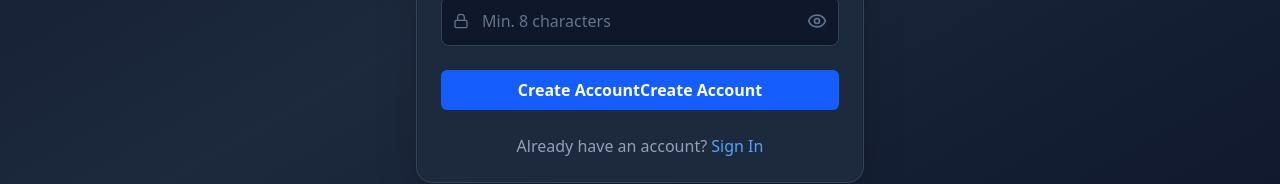
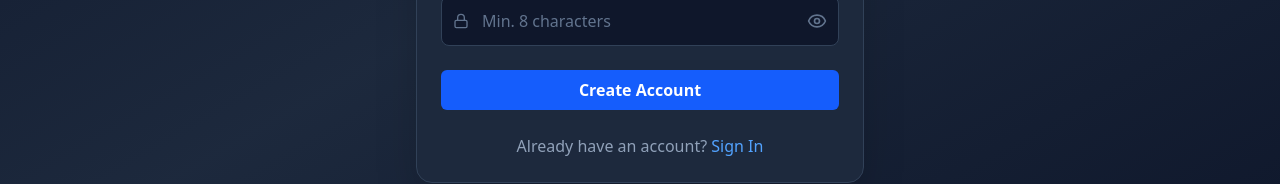
Before and after one commit to suresh-jadhav-3/codePaste, a React (Vite) app: page /register in a window 1280 px wide. Shown: the part 522-706 px from the top of the page. Built offline with nearby package versions, Linux system fonts and the light colour scheme; no server answers.

Commit message:
Update button text based on loading state

```diff
--- a/src/pages/Register.jsx
+++ b/src/pages/Register.jsx
@@ -121,7 +121,7 @@ export default function Register() {
               className="w-full bg-blue-600 hover:bg-blue-700 text-white font-semibold transition mt-4"
             >
               {loading ? "Creating Account..." : "Create Account"}
-              Create Account
+
             </Button>
           </form>
 
```
